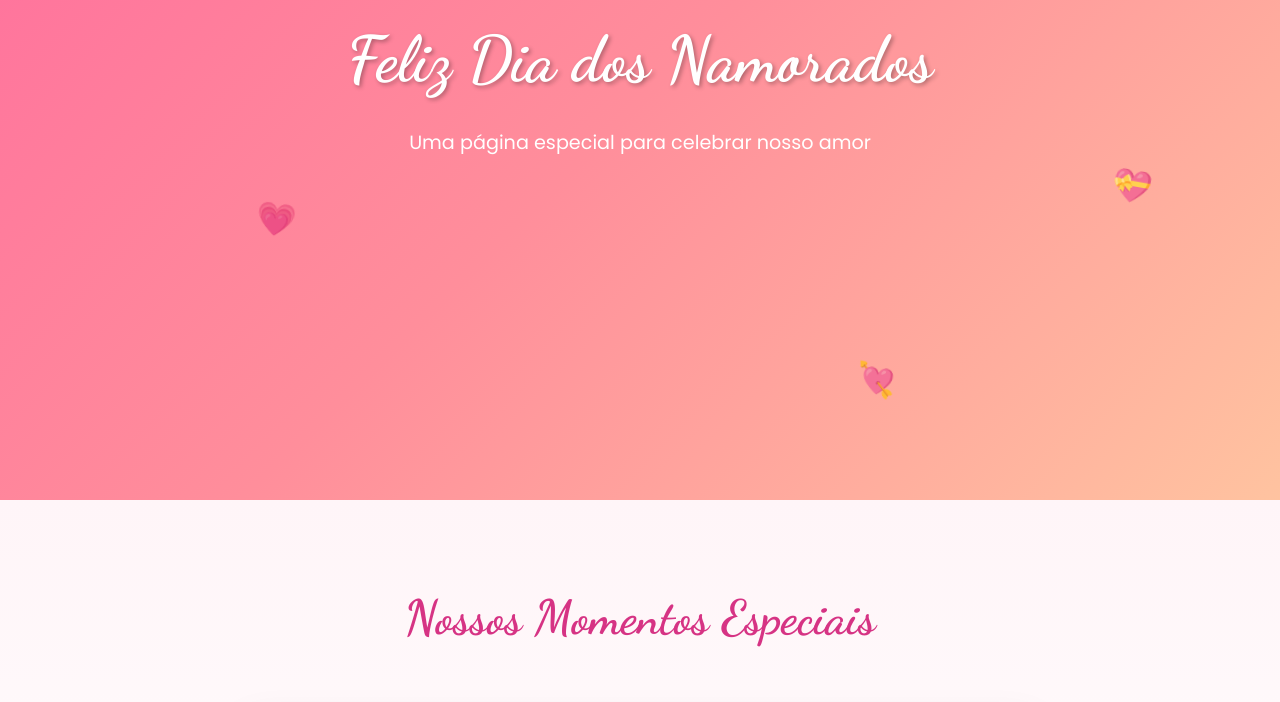
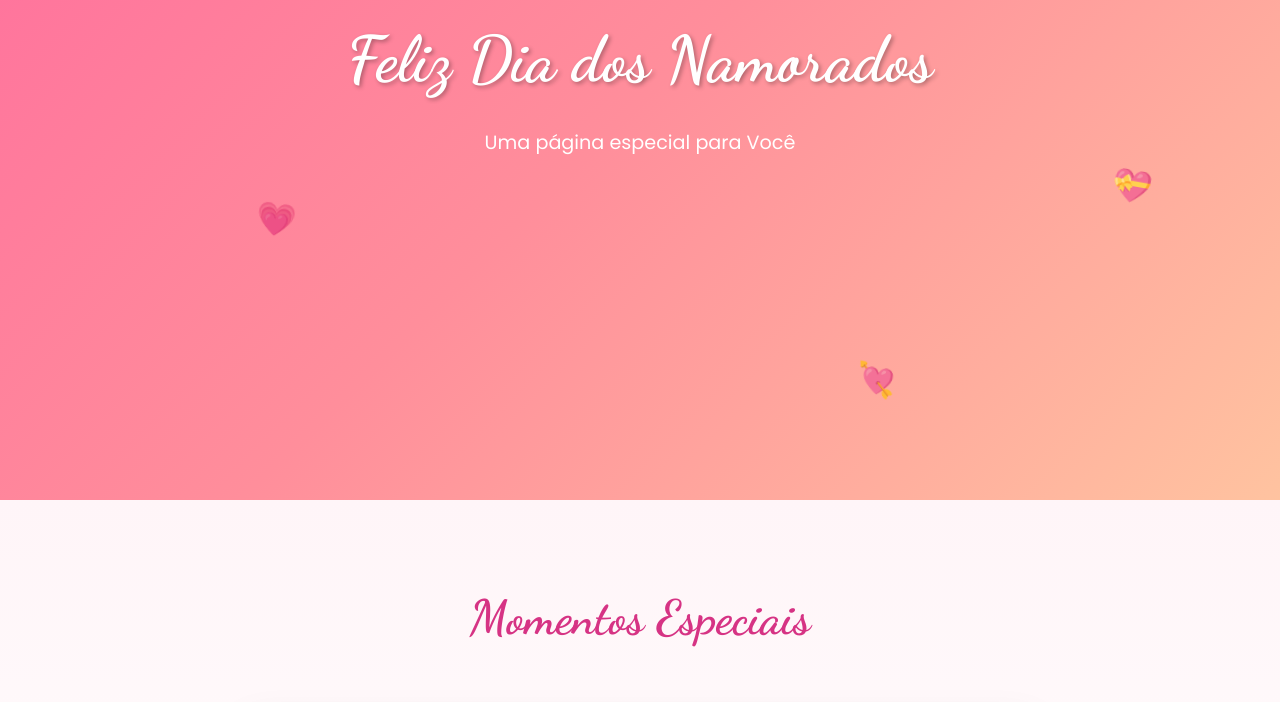
Before and after one commit to oElcio/Meus-Projetos, a plain HTML site: page index.html in a window 1280 px wide. Shown: the part 300-1002 px from the top of the page. Drawn offline with Linux system fonts and the light colour scheme.

Commit message:
Primeiro ajuste

```diff
--- a/index.html
+++ b/index.html
@@ -20,14 +20,14 @@
         </div>
         <div class="hero-content">
             <h1 class="main-title">Feliz Dia dos Namorados</h1>
-            <p class="subtitle">Uma página especial para celebrar nosso amor</p>
+            <p class="subtitle">Uma página especial para Você</p>
         </div>
     </header>
 
     <!-- Photo Carousel Section -->
     <section class="carousel-section">
         <div class="container">
-            <h2 class="section-title">Nossos Momentos Especiais</h2>
+            <h2 class="section-title">Momentos Especiais</h2>
 
             <div class="carousel-container">
                 <div class="carousel">
@@ -112,7 +112,7 @@
 
                     <p>Neste Dia dos Namorados, quero que saiba que meu amor por você cresce a cada segundo, a cada respiração, a cada batida do meu coração. Você é meu presente mais precioso, meu futuro mais desejado e meu presente mais amado.</p>
 
-                    <p class="signature">Com todo meu amor,<br>Para sempre seu(sua) ❤️</p>
+                    <p class="signature">Com todo meu amor,<br>Sua Paçoquinha ❤️</p>
                 </div>
             </div>
         </div>
```
